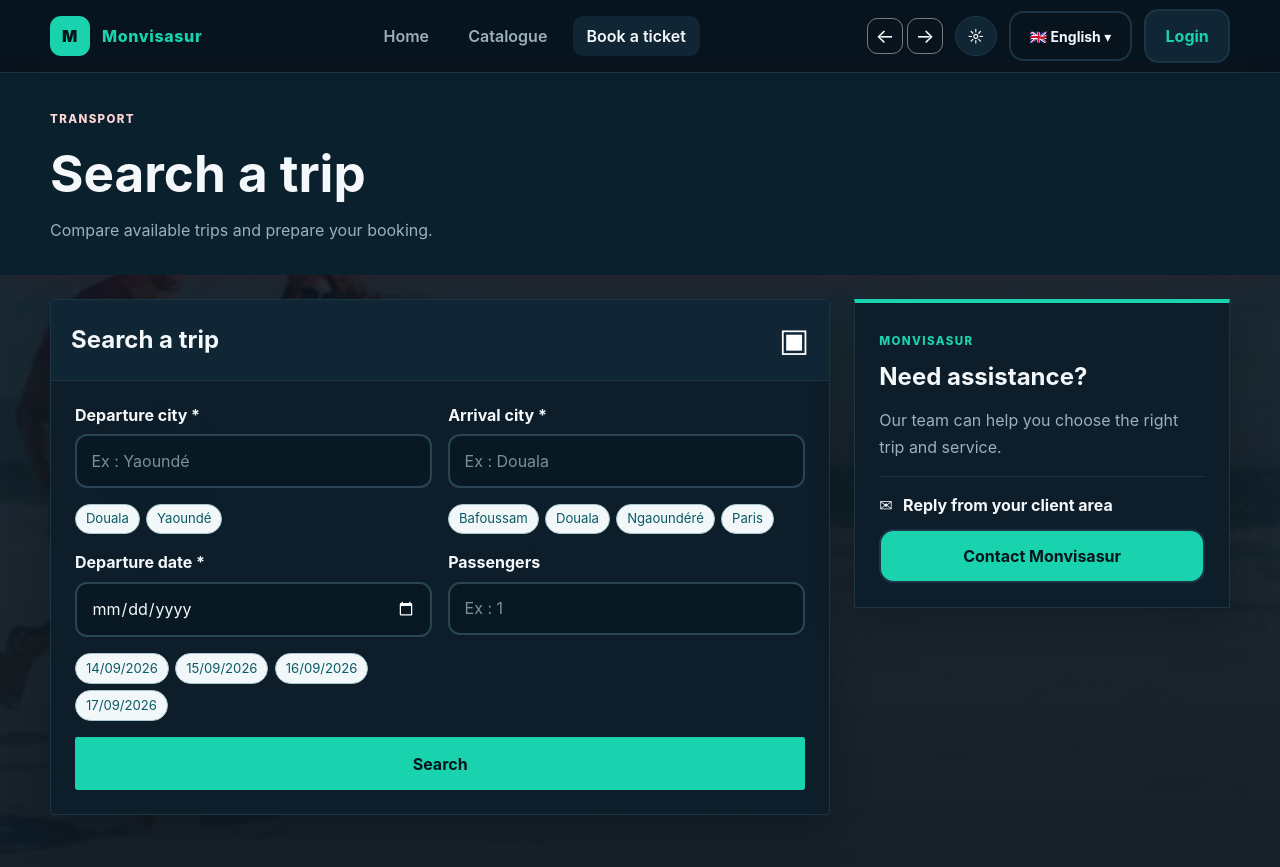
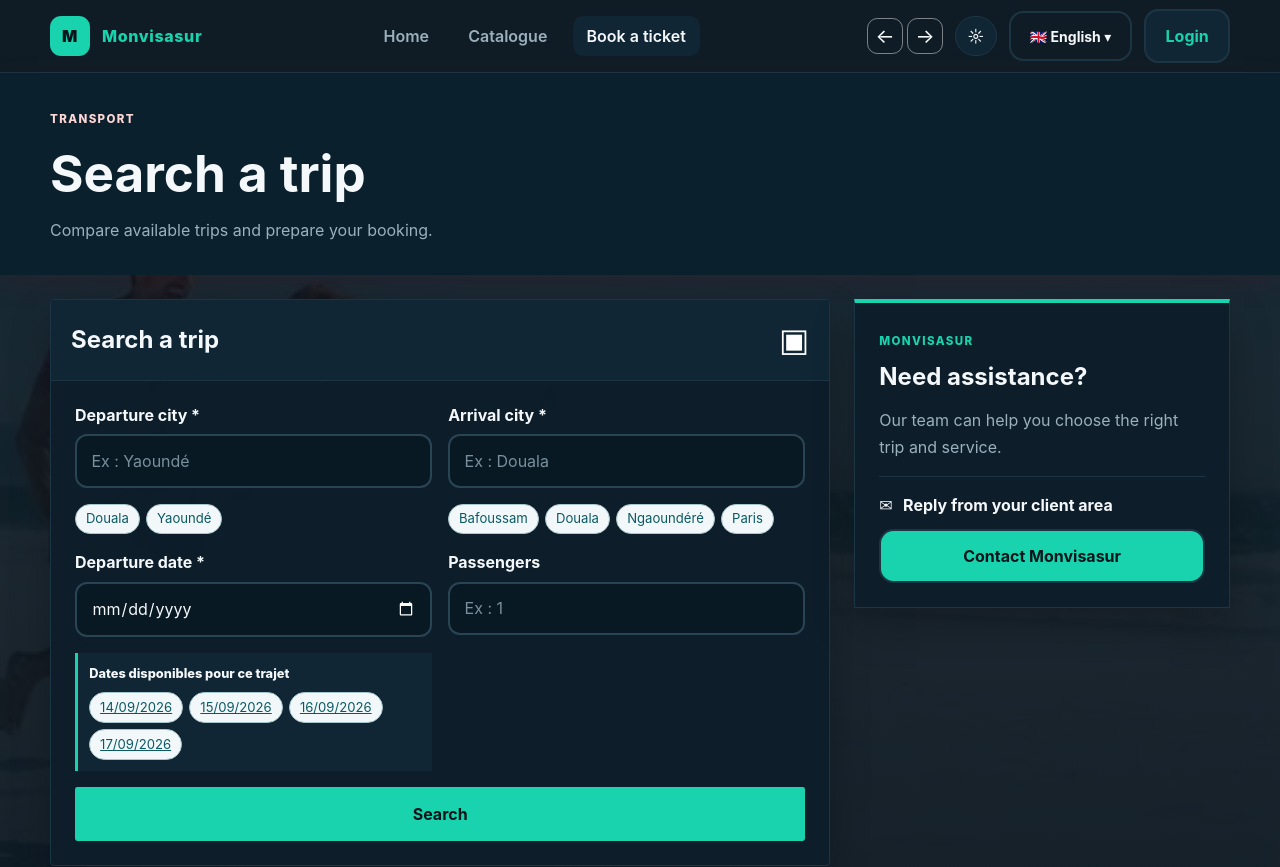
Before and after one commit to anielsunnf/monvisasurweb, a React (Vite) app: page /trajets in a window 1280 px wide. Shown: the top 867 px of the page. Built offline with nearby package versions, Linux system fonts and the light colour scheme.

Commit message:
Ameliorer l alignement les dates et le calcul des reservations

```diff
--- a/src/App.css
+++ b/src/App.css
@@ -1,8 +1,6 @@
 .app-shell {
   min-height: 100vh;
-  background:
-    linear-gradient(rgba(243, 244, 246, 0.58), rgba(243, 244, 246, 0.72)),
-    url('./api/OIP (1).webp') center / cover fixed;
+  background: #f4f7f8;
   color: #111827;
 }
 
@@ -458,6 +456,53 @@ select {
   margin-top: 2rem;
 }
 
+.available-dates {
+  margin-top: 0.55rem;
+  padding: 0.7rem;
+  border-left: 3px solid var(--accent, #19d3ae);
+  background: var(--surface-raised, #e8f1f3);
+}
+
+.available-dates-label {
+  display: block;
+  margin-bottom: 0.45rem;
+  color: var(--text, #10212b);
+  font-size: 0.8rem;
+  font-weight: 800;
+}
+
+.price-breakdown {
+  display: grid;
+  gap: 0.7rem;
+  margin-top: 1rem;
+  padding-top: 1rem;
+  border-top: 1px solid var(--line);
+}
+
+.price-breakdown > div {
+  display: flex;
+  justify-content: space-between;
+  gap: 1rem;
+  color: var(--muted);
+}
+
+.price-breakdown strong {
+  color: var(--text);
+}
+
+.price-breakdown .price-total {
+  margin-top: 0.25rem;
+  padding-top: 0.8rem;
+  border-top: 2px solid var(--accent);
+  color: var(--text);
+  font-size: 1.05rem;
+}
+
+.price-breakdown .price-total strong {
+  color: var(--accent);
+  font-size: 1.25rem;
+}
+
 .filter-bar {
   display: grid;
   gap: 0.75rem;
@@ -1051,7 +1096,7 @@ body,
 }
 
 .app-shell {
-  background: linear-gradient(rgba(7, 19, 29, 0.92), rgba(7, 19, 29, 0.96)), url('./api/OIP (1).webp') center / cover fixed;
+  background: #f4f7f8;
 }
 
 .header {
@@ -1471,7 +1516,7 @@ textarea:focus {
 
 /* Light theme must override the dark visual system declared above. */
 .theme-light { color-scheme: light; }
-.theme-light.app-shell { background: linear-gradient(rgb(244 247 248 / 92%), rgb(244 247 248 / 96%)), url('./api/OIP (1).webp') center / cover fixed; }
+.theme-light.app-shell { background: #f4f7f8; }
 .theme-light .header { background: rgb(255 255 255 / 96%); border-bottom-color: #cbdde1; }
 .theme-light .brand { color: #0c776f; }
 .theme-light .nav-link { color: #31505d; }
--- a/src/pages/CataloguePage.jsx
+++ b/src/pages/CataloguePage.jsx
@@ -81,11 +81,8 @@ export function CataloguePage() {
                 ))}
               </ul>
               <div className="card-actions">
-                <NavLink to={`/catalogue/${service.id}`} className="btn btn-ghost">
-                  {t('details')}
-                </NavLink>
-                <NavLink to="/login" className="btn btn-primary">
-                  {t('newCase')}
+                <NavLink to={`/catalogue/${service.id}`} className="btn btn-primary">
+                  En savoir plus
                 </NavLink>
               </div>
             </article>
--- a/src/pages/ReservationPage.jsx
+++ b/src/pages/ReservationPage.jsx
@@ -19,6 +19,7 @@ export function ReservationPage({ user }) {
   const [confirmed, setConfirmed] = useState(false)
   const [confirmedOrder, setConfirmedOrder] = useState(null)
   const [submitError, setSubmitError] = useState('')
+  const totalPrice = journey ? journey.price * passengerCount : 0
 
   useEffect(() => {
     getJourneyById(id).then(setJourney).finally(() => setLoading(false))
@@ -56,7 +57,7 @@ export function ReservationPage({ user }) {
         journeyId: journey.id,
         route: `${journey.from} → ${journey.to}`,
         passengers: passengers.map(passenger => ({ name: passenger.name.trim(), document: passenger.document.name })),
-        total: journey.price * passengerCount,
+        total: totalPrice,
         currency: journey.currency,
         journey,
         selectedDate,
@@ -93,7 +94,11 @@ export function ReservationPage({ user }) {
           <p><strong>{journey.from} → {journey.to}</strong></p>
           <p className="small-muted">{selectedDate || journey.date} · {journey.departure} - {journey.arrival}</p>
           <p className="small-muted">{journey.transport} · {journey.duration}</p>
-          <div className="meta-line"><span>{passengerCount} {passengerCount > 1 ? t('ui.passengers') : t('ui.passenger')}</span><strong>{(journey.price * passengerCount).toLocaleString()} {journey.currency}</strong></div>
+          <div className="price-breakdown">
+            <div><span>Prix unitaire</span><strong>{journey.price.toLocaleString()} {journey.currency}</strong></div>
+            <div><span>Nombre de places</span><strong>× {passengerCount}</strong></div>
+            <div className="price-total"><span>Total à payer</span><strong>{totalPrice.toLocaleString()} {journey.currency}</strong></div>
+          </div>
         </aside>
       </div>
     </main>
--- a/src/pages/SearchTripsPage.jsx
+++ b/src/pages/SearchTripsPage.jsx
@@ -149,8 +149,11 @@ export function SearchTripsPage() {
               aria-invalid={Boolean(errors.date)}
             />
             {errors.date && <span className="field-error">{errors.date}</span>}
-            {availableDates.length > 0 && <div className="city-options date-options" aria-label="Dates disponibles">
-              {availableDates.map(date => <button key={date} type="button" className={`city-option ${form.date === date ? 'selected' : ''}`} onClick={() => setForm(current => ({ ...current, date }))}>{new Date(`${date}T00:00:00`).toLocaleDateString('fr-FR')}</button>)}
+            {availableDates.length > 0 && <div className="available-dates" aria-label="Dates disponibles pour ce créneau">
+              <span className="available-dates-label">Dates disponibles pour ce trajet</span>
+              <div className="city-options date-options">
+                {availableDates.map(date => <a key={date} href="#date" className={`city-option ${form.date === date ? 'selected' : ''}`} onClick={() => setForm(current => ({ ...current, date }))}>{new Date(`${date}T00:00:00`).toLocaleDateString('fr-FR')}</a>)}
+              </div>
             </div>}
           </div>
 
```
